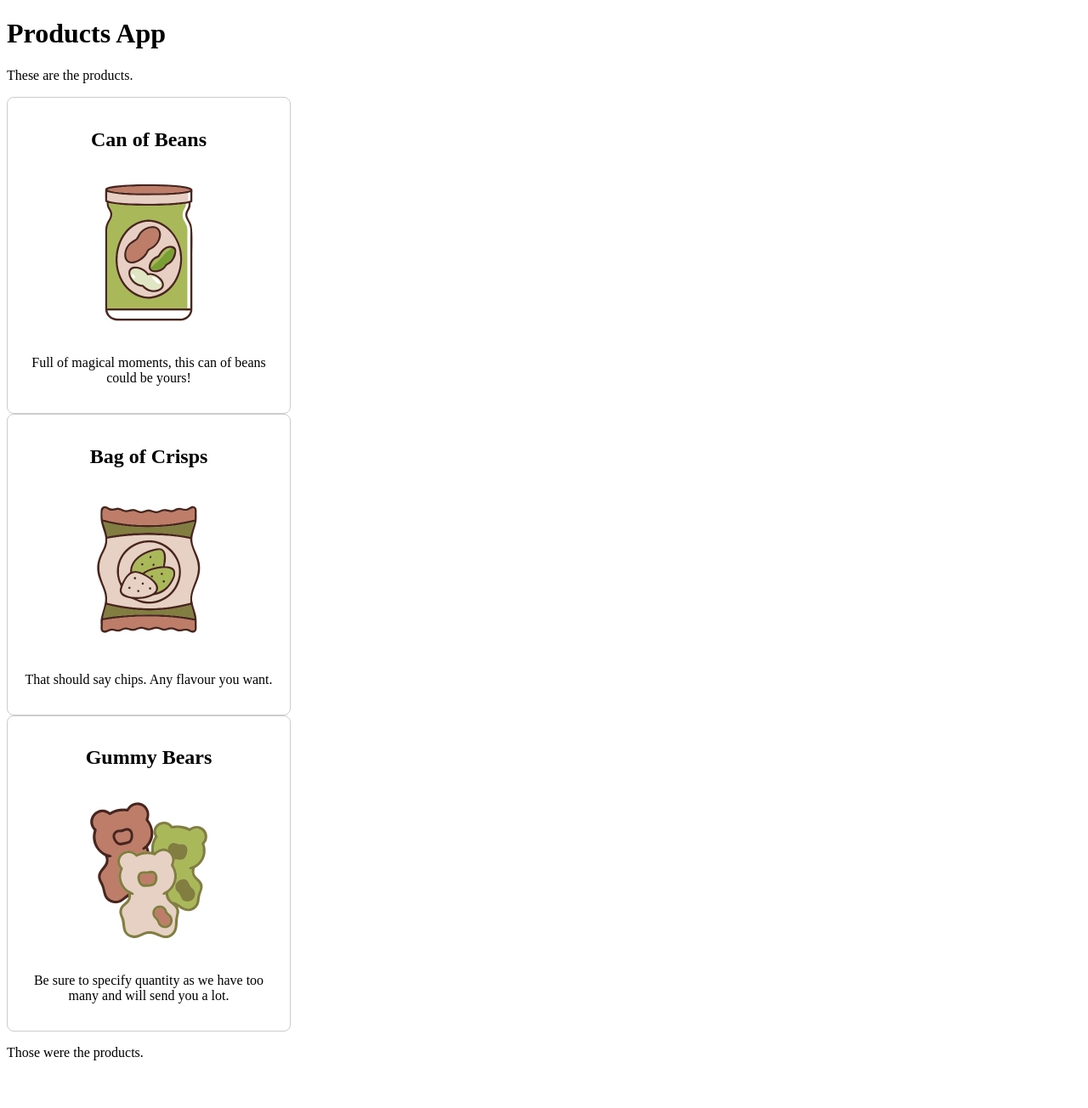
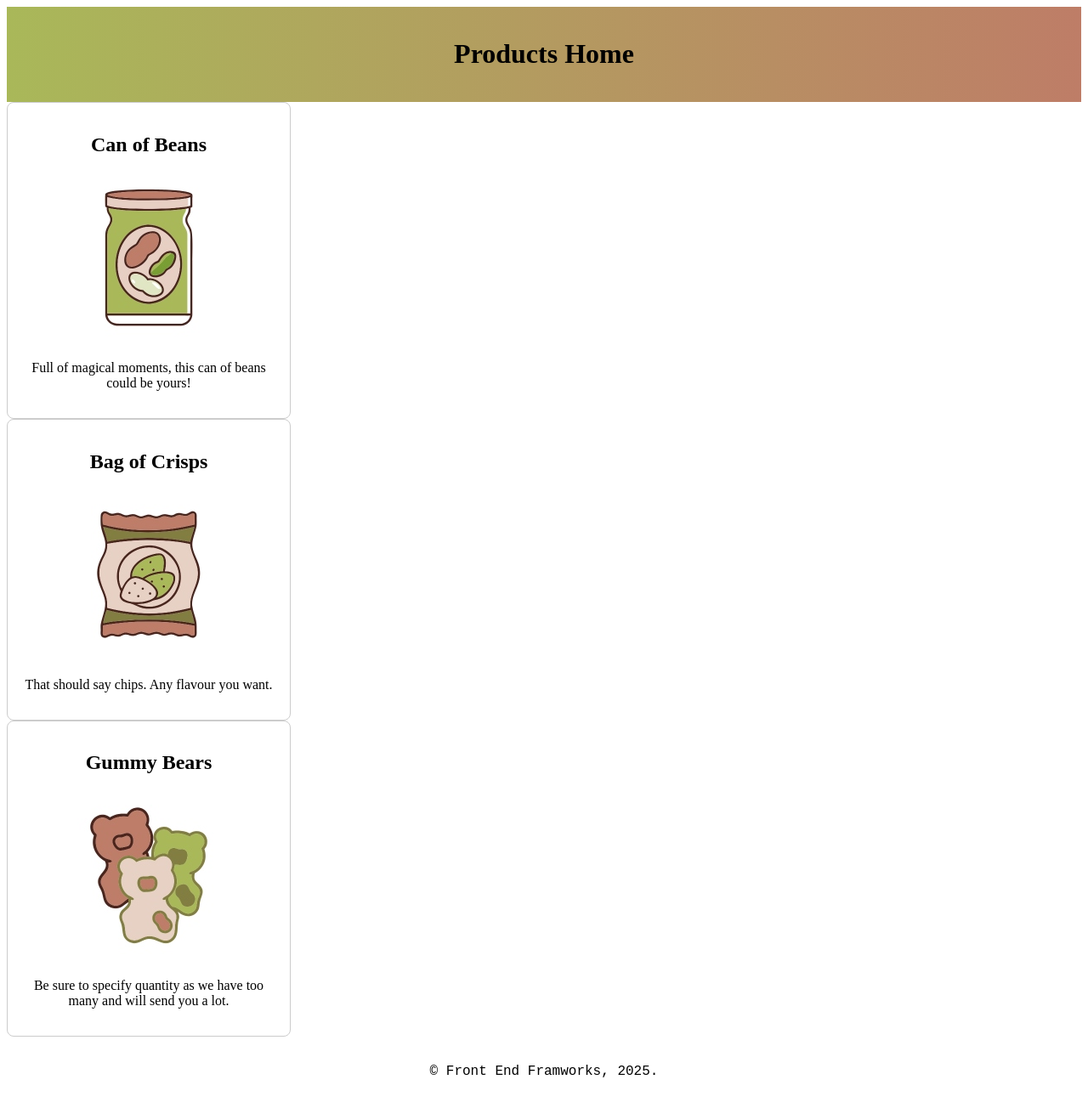
Before and after one commit to joanne-hoar/practice, an Angular app: page / in a window 1280 px wide. Shown: the top 1304 px of the page at 85% size. Before the commit the page ends 1264 px from the top, so only its background shows below. Built offline with nearby package versions, Linux system fonts and the light colour scheme.

Commit message:
Creating components for header and footer, including css STYLE

```diff
--- a/src/app/app.component.html
+++ b/src/app/app.component.html
@@ -6,8 +6,6 @@
 <!-- * * * * * * * * * Delete the template below * * * * * * * * * -->
 <!-- * * * * * * * to get started with your project! * * * * * * * -->
 <!-- * * * * * * * * * * * * * * * * * * * * * * * * * * * * * * * -->
-
-      <h1>{{ title }}</h1>
 
       <app-products-home></app-products-home>
 
--- /dev/null
+++ b/src/app/footer/footer.component.css
@@ -0,0 +1,6 @@
+#footer {
+  font-family: 'Courier New', Courier, monospace; /* Stylish font */
+  font-size: 16px;
+  text-align: center;
+  padding: 16px;
+}
--- /dev/null
+++ b/src/app/footer/footer.component.html
@@ -0,0 +1,3 @@
+<div id="footer">
+    <p>&copy; {{ publisher }}, {{ year }}.</p>
+    </div>
--- /dev/null
+++ b/src/app/header/header.component.css
@@ -0,0 +1,6 @@
+#header {
+  background: linear-gradient(to right, #a9b859, #be7d67); /* Golden to orange */
+  padding: 16px;
+  text-align: center;
+  color: blacks; /* Ensure text is readable on gradient background */
+}
--- /dev/null
+++ b/src/app/header/header.component.html
@@ -0,0 +1,3 @@
+<div id="header">
+    <h1>{{ heading }}</h1>
+</div>
--- a/src/app/products-home/products-home.component.html
+++ b/src/app/products-home/products-home.component.html
@@ -1,6 +1,4 @@
-<div id="header">
-    <p>These are the products.</p>
-</div>
+<app-header heading="Products Home"></app-header>
 <div *ngFor="let product of products">
   <app-product
     [name]="product.name"
@@ -8,6 +6,4 @@
     [description]="product.description">
   </app-product>
 </div>
-<div id="footer">
-    <p>Those were the products.</p>
-    </div>
+<app-footer></app-footer>
--- a/src/app/products-home/products-home.component.ts
+++ b/src/app/products-home/products-home.component.ts
@@ -1,10 +1,12 @@
 import { CommonModule } from '@angular/common';
 import { Component } from '@angular/core';
 import { ProductComponent } from '../product/product.component';
+import { HeaderComponent } from '../header/header.component';
+import { FooterComponent } from '../footer/footer.component';
 
 @Component({
   selector: 'app-products-home',
-  imports: [ProductComponent, CommonModule],
+  imports: [ProductComponent, HeaderComponent, FooterComponent, CommonModule],
   templateUrl: './products-home.component.html',
   styleUrl: './products-home.component.css'
 })
--- a/src/index.html
+++ b/src/index.html
@@ -2,7 +2,7 @@
 <html lang="en">
 <head>
   <meta charset="utf-8">
-  <title>Welcome Page</title>
+  <title>Front End Frameworks Practice</title>
   <base href="/">
   <meta name="viewport" content="width=device-width, initial-scale=1">
   <link rel="icon" type="image/x-icon" href="favicon.ico">
```
Also changed, not shown: src/app/footer/footer.component.ts (added, +13 -0 lines), src/app/header/header.component.ts (added, +11 -0 lines), 2 other files (tests, documents, lock files or other folders).
